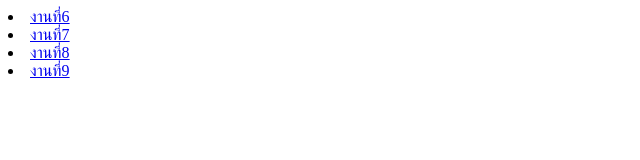
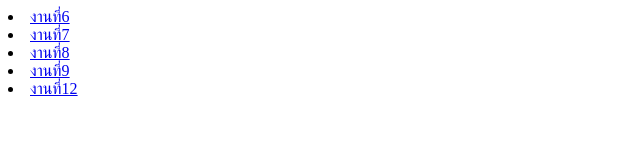
Before and after one commit to Hanna23200/MR.Charoo, a plain HTML site: page index.html in a window 1280 px wide. Shown: the full height of the page, 0-640 px from the left. Drawn offline with Linux system fonts and the light colour scheme.

Commit message:
Update index.html

```diff
--- a/index.html
+++ b/index.html
@@ -22,6 +22,10 @@
 <a href="งานที่9.html">งานที่9
     </li>
 
+       <li>
+<a href="สอน.html">งานที่12
+    </li>
+
     </div>
 
 </body>
```
